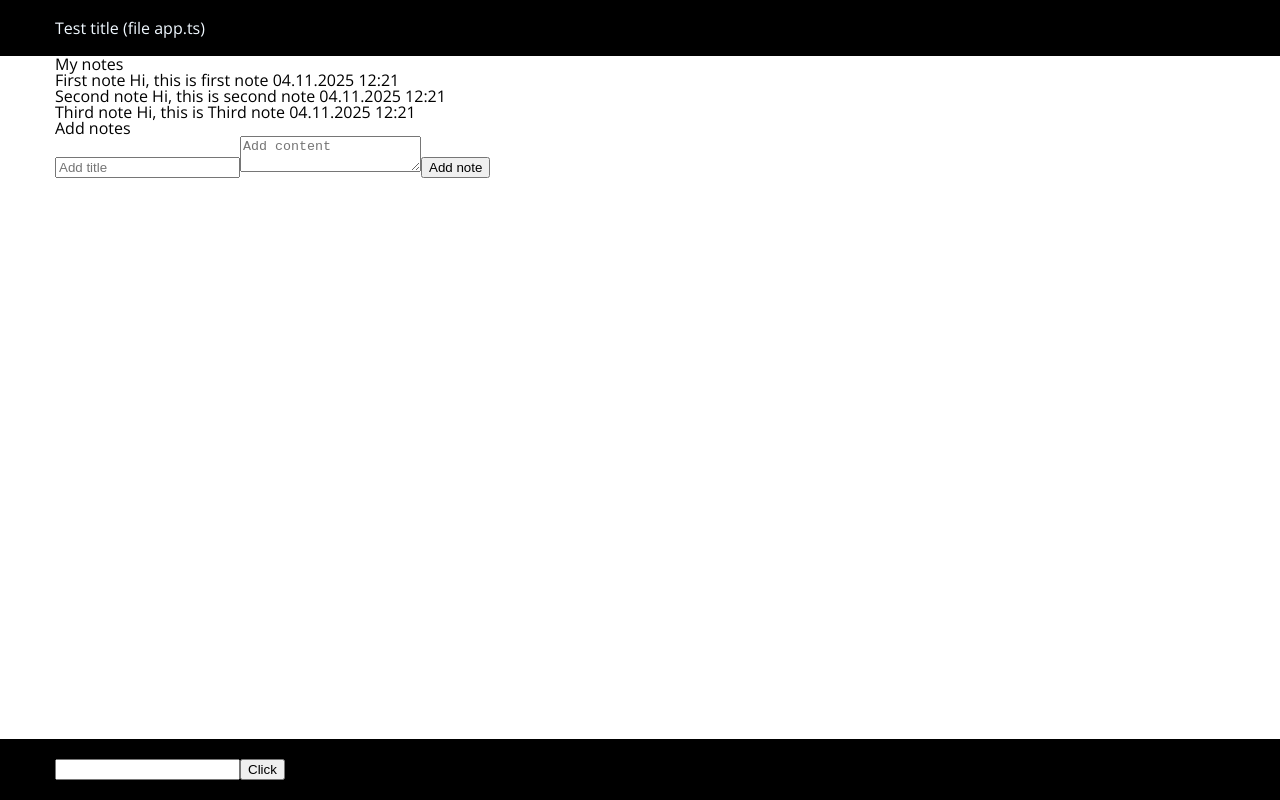
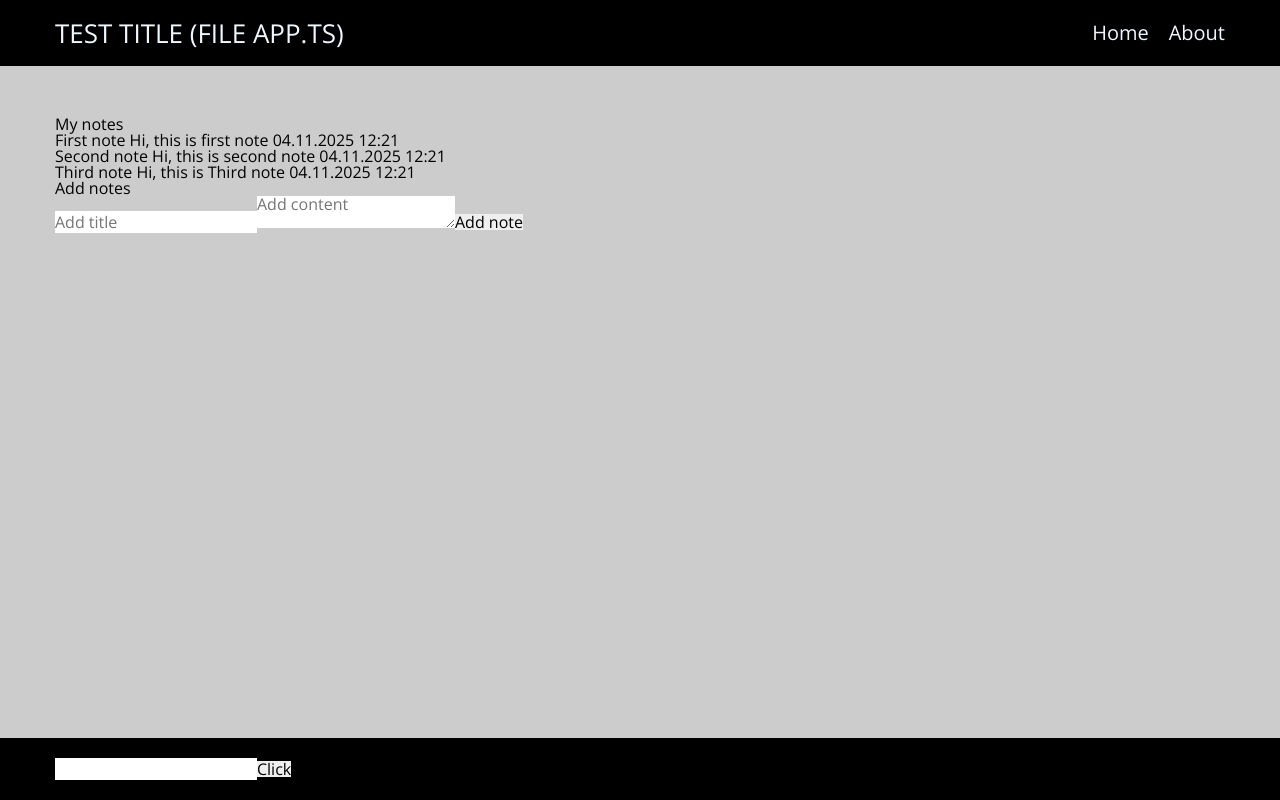
Before and after one commit to Grinch3214/learn-angular, an Angular app: page / in a window 1280 px wide. Built offline with nearby package versions, Linux system fonts and the light colour scheme.

Commit message:
Refactor scss and create header

```diff
--- a/src/app/app.scss
+++ b/src/app/app.scss
@@ -6,4 +6,5 @@
 
 .main {
   flex: 1;
+  background: rgb(0, 0, 0, 0.2);
 }
--- a/src/app/header/header.html
+++ b/src/app/header/header.html
@@ -1,5 +1,13 @@
 <header class="header">
 	<div class="container header__container">
-		{{ title }}
+		<a class="header__logo" [routerLink]="list[0].url">{{ title }}</a>
+
+		<ul class="header__list">
+			@for (item of list; track $index) {
+			<li class="header__item">
+				<a class="header__link" [routerLink]="item.url">{{ item.name }}</a>
+			</li>
+			}
+		</ul>
 	</div>
 </header>
--- a/src/app/header/header.scss
+++ b/src/app/header/header.scss
@@ -4,5 +4,38 @@
   color: aliceblue;
 
   &__container {
+    display: flex;
+    justify-content: space-between;
+    align-items: center;
+    gap: 20px;
+  }
+
+  &__logo {
+    color: inherit;
+    text-decoration: none;
+    font-size: 26px;
+    text-transform: uppercase;
+  }
+
+  &__list {
+    display: flex;
+    gap: 20px;
+    font-size: 20px;
+  }
+
+  &__item {
+  }
+
+  &__link {
+    color: inherit;
+    text-decoration: none;
+
+    &:hover {
+      color: rgb(205, 218, 230);
+    }
+
+    &:active {
+      color: rgb(193, 218, 240);
+    }
   }
 }
--- a/src/app/header/header.ts
+++ b/src/app/header/header.ts
@@ -1,11 +1,23 @@
 import { Component, Input } from '@angular/core';
+import { CommonModule } from '@angular/common';
+import { RouterModule } from '@angular/router';
+
+interface NavItem {
+  name: string;
+  url: string;
+}
 
 @Component({
   selector: 'app-header',
-  imports: [],
+  imports: [CommonModule, RouterModule],
   templateUrl: './header.html',
   styleUrl: './header.scss',
 })
 export class Header {
   @Input() title!: string;
+
+  list: NavItem[] = [
+    { name: 'Home', url: '/' },
+    { name: 'About', url: '/about' },
+  ];
 }
--- a/src/app/pages/home/home.scss
+++ b/src/app/pages/home/home.scss
@@ -1,4 +1,6 @@
 .home {
+  padding: 50px 0;
+
   &__container {
   }
 
--- /dev/null
+++ b/src/scss/_base.scss
@@ -0,0 +1,10 @@
+body {
+  font-family: 'Open Sans', sans-serif;
+  font-weight: 400;
+}
+
+.container {
+  max-width: 1200px;
+  margin: 0 auto;
+  padding: 0 15px;
+}
--- /dev/null
+++ b/src/scss/_reset.scss
@@ -0,0 +1,134 @@
+*,
+*::before,
+*::after {
+  box-sizing: border-box;
+}
+
+html,
+body,
+div,
+span,
+applet,
+object,
+iframe,
+h1,
+h2,
+h3,
+h4,
+h5,
+h6,
+p,
+blockquote,
+pre,
+a,
+abbr,
+acronym,
+address,
+big,
+cite,
+code,
+del,
+dfn,
+em,
+img,
+ins,
+kbd,
+q,
+s,
+samp,
+small,
+strike,
+strong,
+sub,
+sup,
+tt,
+var,
+b,
+u,
+i,
+center,
+dl,
+dt,
+dd,
+ol,
+ul,
+li,
+fieldset,
+form,
+label,
+legend,
+table,
+caption,
+tbody,
+tfoot,
+thead,
+tr,
+th,
+td,
+article,
+aside,
+canvas,
+details,
+embed,
+figure,
+figcaption,
+footer,
+header,
+hgroup,
+menu,
+nav,
+output,
+ruby,
+section,
+summary,
+time,
+mark,
+audio,
+video,
+button,
+select,
+input,
+textarea {
+  margin: 0;
+  padding: 0;
+  border: 0;
+  font-size: 100%;
+  font: inherit;
+  vertical-align: baseline;
+}
+/* HTML5 display-role reset for older browsers */
+article,
+aside,
+details,
+figcaption,
+figure,
+footer,
+header,
+hgroup,
+menu,
+nav,
+section {
+  display: block;
+}
+body {
+  line-height: 1;
+}
+ol,
+ul {
+  list-style: none;
+}
+blockquote,
+q {
+  quotes: none;
+}
+blockquote:before,
+blockquote:after,
+q:before,
+q:after {
+  content: '';
+  content: none;
+}
+table {
+  border-collapse: collapse;
+  border-spacing: 0;
+}
--- a/src/styles.scss
+++ b/src/styles.scss
@@ -1,141 +1,3 @@
-*,
-*::before,
-*::after {
-  box-sizing: border-box;
-}
-
-html,
-body,
-div,
-span,
-applet,
-object,
-iframe,
-h1,
-h2,
-h3,
-h4,
-h5,
-h6,
-p,
-blockquote,
-pre,
-a,
-abbr,
-acronym,
-address,
-big,
-cite,
-code,
-del,
-dfn,
-em,
-img,
-ins,
-kbd,
-q,
-s,
-samp,
-small,
-strike,
-strong,
-sub,
-sup,
-tt,
-var,
-b,
-u,
-i,
-center,
-dl,
-dt,
-dd,
-ol,
-ul,
-li,
-fieldset,
-form,
-label,
-legend,
-table,
-caption,
-tbody,
-tfoot,
-thead,
-tr,
-th,
-td,
-article,
-aside,
-canvas,
-details,
-embed,
-figure,
-figcaption,
-footer,
-header,
-hgroup,
-menu,
-nav,
-output,
-ruby,
-section,
-summary,
-time,
-mark,
-audio,
-video {
-  margin: 0;
-  padding: 0;
-  border: 0;
-  font-size: 100%;
-  font: inherit;
-  vertical-align: baseline;
-}
-/* HTML5 display-role reset for older browsers */
-article,
-aside,
-details,
-figcaption,
-figure,
-footer,
-header,
-hgroup,
-menu,
-nav,
-section {
-  display: block;
-}
-body {
-  line-height: 1;
-}
-ol,
-ul {
-  list-style: none;
-}
-blockquote,
-q {
-  quotes: none;
-}
-blockquote:before,
-blockquote:after,
-q:before,
-q:after {
-  content: '';
-  content: none;
-}
-table {
-  border-collapse: collapse;
-  border-spacing: 0;
-}
-
-body {
-  font-family: 'Open Sans', sans-serif;
-  font-weight: 400;
-}
-
-.container {
-  max-width: 1200px;
-  margin: 0 auto;
-  padding: 0 15px;
-}
+@use './scss/reset';
+@use './scss/mixins';
+@use './scss/base';
```
Also changed, not shown: src/scss/_mixins.scss (added), 1 other file (tests, documents, lock files or other folders).
